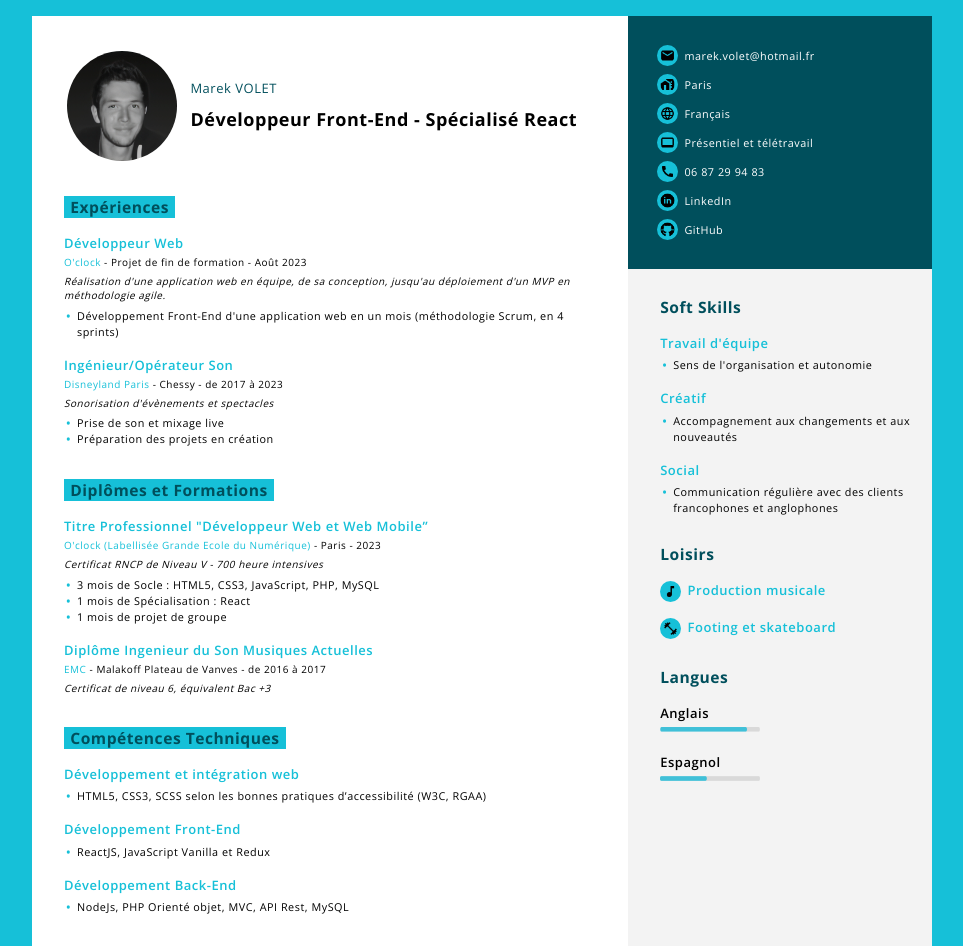
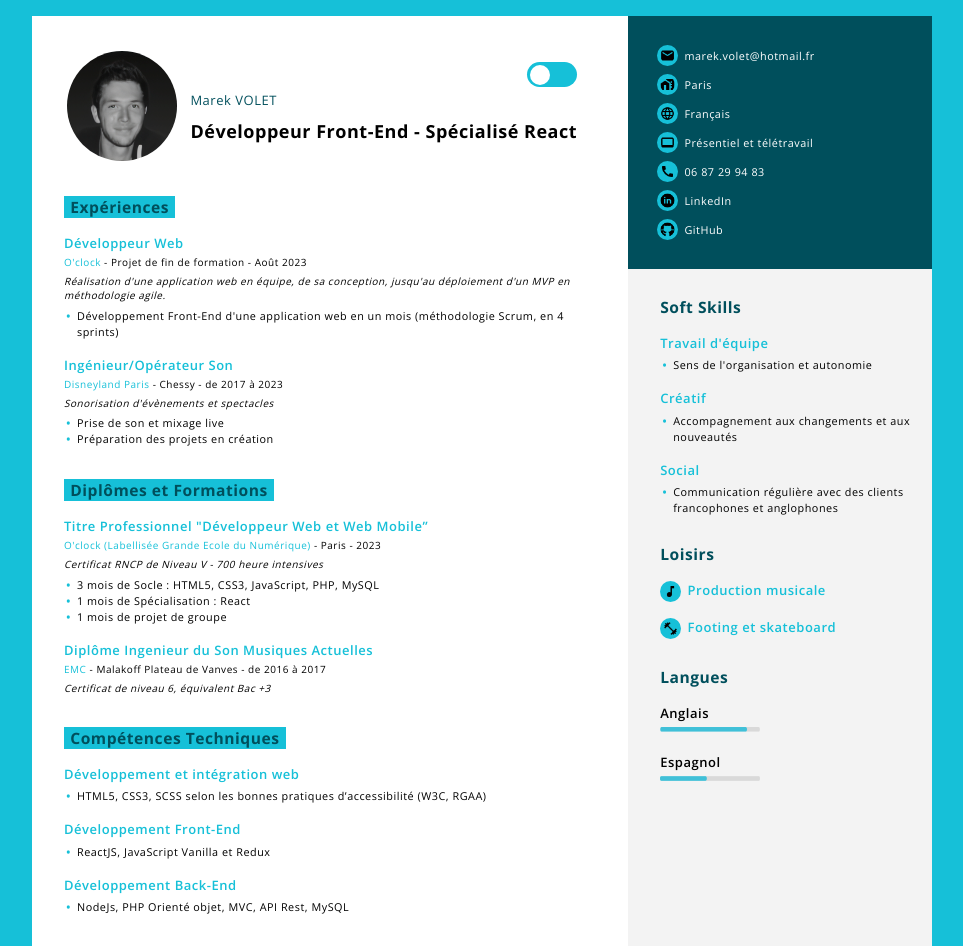
Before and after one commit to VOLETMarek/VOLETMarek.github.io, a PHP site: page /html/index.html in a window 1280 px wide. Shown: the top 946 px of the page, without its empty margins (158-1121 px from the left). Run offline with PHP 8.4, Linux system fonts and the light colour scheme.

Commit message:
ajout dark-theme JS

```diff
--- a/CV_VOLET_MAREK/css/style.css
+++ b/CV_VOLET_MAREK/css/style.css
@@ -8,6 +8,12 @@ body {
     font-size: small;
     line-height: normal;
     letter-spacing: 0.04em;
+    transition: all 0.2s ease-in-out;
+}
+
+body.dark {
+    color: white;
+    background-color: #129aad;
 }
 
 .wrapper {
@@ -31,6 +37,10 @@ h2 {
     padding: 0em 0.4em;
     background-color: #16c0d8;
     color: #004f5c;
+}
+
+h2.dark {
+    color: white;
 }
 
 h3 {
@@ -90,6 +100,34 @@ ul.main-section_list li::before {
     line-height: 2;
 }
 
+.btn {
+    position: relative;
+    width: 50px;
+    height: 25px;
+    background-color: #16c0d8;
+    align-self: flex-end;
+    border-radius: 100px;
+    cursor: pointer;
+}
+
+.btn::before {
+    content: "";
+    position: absolute;
+    width: 20px;
+    height: 20px;
+    background-color: white;
+    border-radius: 50%;
+    top: 50%;
+    left: 5%;
+    transform: translateY(-50%);
+    transition: all 0.2s ease-in-out;
+}
+
+.btn.active::before {
+    background-color: #129aad;
+    left: calc(100% - 20px - 5%);
+}
+
 .main-title_jobname {
     font-weight: 700;
     font-size: large;
@@ -112,6 +150,10 @@ ul.main-section_list li::before {
     border: solid white;
     border-radius: 50%;
     transition: 1s;
+}
+
+.main-title_profilpic.dark {
+    border-color: #16c0d8;
 }
 
 .main-title_profilpic:hover {
@@ -138,6 +180,10 @@ ul.main-section_list li::before {
     padding: 1rem;
 }
 
+.left-content.dark {
+    background-color: #181a1b;
+}
+
 .main-section {
     display: flex;
     flex-direction: column;
@@ -159,7 +205,8 @@ ul.main-section_list li::before {
 }
 
 .main-section_title:hover {
-    background-color: white;
+    color: white;
+    background-color: #003f4a;
 }
 
 .main-section_progressbar__wide {
@@ -190,6 +237,10 @@ ul.main-section_list li::before {
 .right-content {
     width: 35%;
     background-color: #f3f3f3;
+}
+
+.right-content.dark {
+    background-color: #1f2123;
 }
 
 .main-section_list__infos {
@@ -239,6 +290,10 @@ ul.main-section_list li::before {
 .main-section_title__right {
     background-color: #f3f3f3;
     padding: 0;
+}
+
+.main-section_title__right.dark {
+    background-color: #1f2123;
 }
 
 .main-section_list__right {
--- a/CV_VOLET_MAREK/html/index.html
+++ b/CV_VOLET_MAREK/html/index.html
@@ -22,7 +22,11 @@
       <div class="left-content">
         <header class="main-title">
           <img class="main-title_profilpic" src="../images/profil_pic.jpg" alt="Photo_de_profil_VOLET_Marek" />
-          <h1 class="main-title_title"><em class="main-title_name">Marek VOLET</em> <strong class="main-title_jobname">Développeur Front-End - Spécialisé React</strong></h1>
+          <h1 class="main-title_title">
+            <div class="btn"></div>
+            <em class="main-title_name">Marek VOLET</em>
+            <strong class="main-title_jobname">Développeur Front-End - Spécialisé React</strong>
+          </h1>
         </header>
 
         <!-- / Expériences / -->
@@ -183,5 +187,7 @@
         </section>
       </div>
     </div>
+    <script src="../js/theme.js"></script>
+    <script src="../js/script.js"></script>
   </body>
 </html>
--- /dev/null
+++ b/CV_VOLET_MAREK/js/script.js
@@ -0,0 +1 @@
+theme.init();
--- /dev/null
+++ b/CV_VOLET_MAREK/js/theme.js
@@ -0,0 +1,44 @@
+const theme = {
+    init : function() {
+        const btn = document.querySelector(".btn");
+        btn.addEventListener("click", theme.handleClassBtn);
+        btn.addEventListener("click", theme.handleClassBody);
+        btn.addEventListener("click", theme.handleClassLeftContent);
+        btn.addEventListener("click", theme.handleClassRightContent);
+        btn.addEventListener("click", theme.handleClassTitle);
+        btn.addEventListener("click", theme.handleClassTitleRightContent);
+        btn.addEventListener("click", theme.handleClassBorderImg);
+    },
+    handleClassBtn : function() {
+        const btn = document.querySelector(".btn");
+        btn.classList.toggle("active");
+    },
+    handleClassBody : function() {
+        const body = document.querySelector("body");
+        body.classList.toggle("dark");
+    },
+    handleClassLeftContent : function () {
+        const leftcontent = document.querySelector(".left-content");
+        leftcontent.classList.toggle("dark");
+    },
+    handleClassRightContent : function () {
+        const rightcontent = document.querySelector(".right-content");
+        rightcontent.classList.toggle("dark");
+    },
+    handleClassTitle : function () {
+        const title = document.getElementsByTagName("h2");
+        for (const titleValue of title) {
+            titleValue.classList.toggle("dark");
+        }
+    },
+    handleClassTitleRightContent : function () {
+        const titleRightContent = document.querySelectorAll("h2 .main-section_title__right");
+        for (const titleRightContentValue of titleRightContent) {
+            titleRightContentValue.classList.toggle("dark");
+        }
+    },
+    handleClassBorderImg : function () {
+        const borderImg = document.querySelector(".main-title_profilpic");
+        borderImg.classList.toggle("dark");
+    }
+}
```
